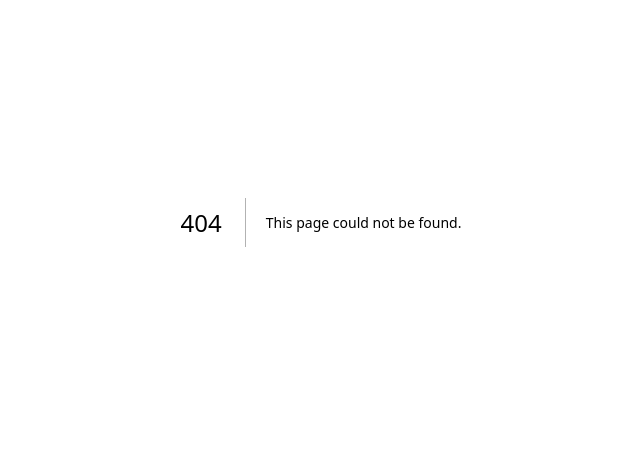
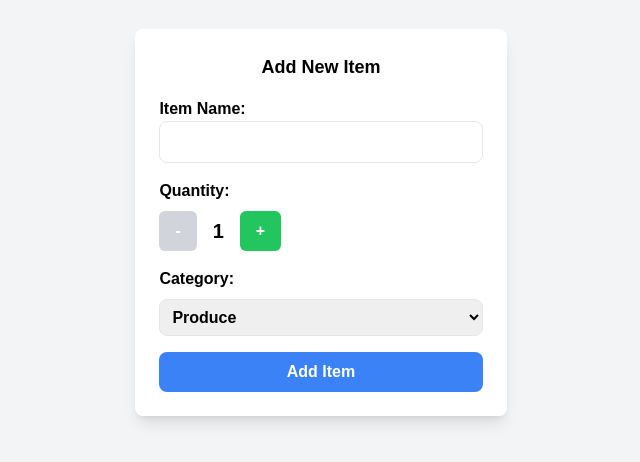
Before and after one commit to Sandhu-666/cprg306-assignments, a Next.js app: page /week-5 in a window 1280 px wide. Before the commit this address had no page. Shown: the part 178-640 px from the top of the page, without its empty margins (319-959 px from the left). Built offline with nearby package versions, Linux system fonts and the light colour scheme.

Commit message:
Done week 5

```diff
--- a/app/page.js
+++ b/app/page.js
@@ -19,6 +19,11 @@ const HomePage = () => {
           Week 4 Assignment
         </Link>
       </p>
+      <p>
+        <Link href="/week-5" style={{ fontSize: "18px", textDecoration: "none" }}>
+          Week 5 Assignment
+        </Link>
+      </p>
     </div>
   );
 };
--- /dev/null
+++ b/app/week-5/new-item.js
@@ -0,0 +1,85 @@
+"use client";
+import { useState } from "react";
+
+export default function NewItem() {
+  const [name, setName] = useState("");
+  const [quantity, setQuantity] = useState(1);
+  const [category, setCategory] = useState("produce");
+
+  const handleSubmit = (event) => {
+    event.preventDefault();
+    const item = { name, quantity, category };
+    console.log(item);
+    alert(`Item Added:\nName: ${name}\nQuantity: ${quantity}\nCategory: ${category}`);
+    setName("");
+    setQuantity(1);
+    setCategory("produce");
+  };
+
+  const increment = () => {
+    setQuantity((prev) => (prev < 20 ? prev + 1 : prev));
+  };
+
+  const decrement = () => {
+    setQuantity((prev) => (prev > 1 ? prev - 1 : prev));
+  };
+
+  return (
+    <form onSubmit={handleSubmit} className="bg-white p-6 rounded-lg shadow-lg flex flex-col items-center space-y-4 max-w-md mx-auto">
+      <h2 className="text-lg font-bold text-black">Add New Item</h2>
+
+      <label className="block w-full text-black font-semibold">
+        Item Name:
+        <input
+          type="text"
+          value={name}
+          onChange={(e) => setName(e.target.value)}
+          required
+          className="w-full p-2 border rounded-lg text-black"
+        />
+      </label>
+
+      <label className="block w-full text-black font-semibold">
+        Quantity:
+        <div className="flex items-center space-x-4 mt-2">
+          <button
+            onClick={decrement}
+            type="button"
+            disabled={quantity === 1}
+            className={`px-4 py-2 rounded-md text-white ${quantity === 1 ? "bg-gray-300" : "bg-red-500 hover:bg-red-600"}`}
+          >
+            -
+          </button>
+          <span className="text-xl font-bold text-black">{quantity}</span>
+          <button
+            onClick={increment}
+            type="button"
+            disabled={quantity === 20}
+            className={`px-4 py-2 rounded-md text-white ${quantity === 20 ? "bg-gray-300" : "bg-green-500 hover:bg-green-600"}`}
+          >
+            +
+          </button>
+        </div>
+      </label>
+
+      <label className="block w-full text-black font-semibold">
+        Category:
+        <select
+          value={category}
+          onChange={(e) => setCategory(e.target.value)}
+          className="w-full p-2 border rounded-lg mt-2 text-black">
+          {[
+            "Produce", "Dairy", "Bakery", "Meat", "Frozen Foods", "Canned Goods",
+            "Dry Goods", "Beverages", "Snacks", "Household", "Other"
+          ].map((cat) => (
+            <option key={cat} value={cat.toLowerCase()}>{cat}</option>
+          ))}
+        </select>
+      </label>
+
+      <button type="submit" className="w-full bg-blue-500 text-white p-2 rounded-lg hover:bg-blue-600 font-semibold">
+        Add Item
+      </button>
+    </form>
+  );
+}
--- /dev/null
+++ b/app/week-5/page.js
@@ -0,0 +1,9 @@
+import NewItem from "./new-item";
+
+export default function Page() {
+  return (
+    <div className="flex justify-center items-center h-screen bg-gray-100">
+      <NewItem />
+    </div>
+  );
+}
```
